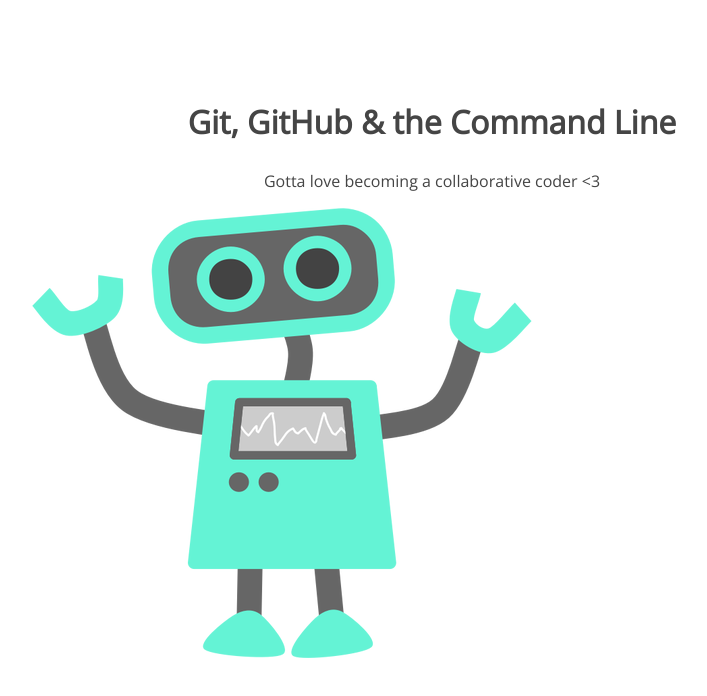
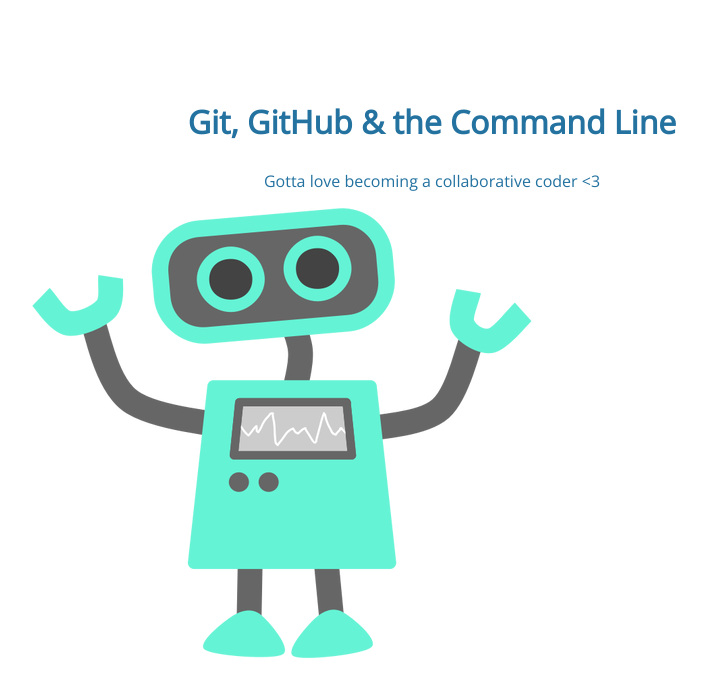
Before and after one commit to TerryDWarren/105-project, a plain HTML site: page index.html in a window 1280 px wide. Shown: the whole page, without its empty margins (208-915 px from the left). Drawn offline with nearby package versions, Linux system fonts and the light colour scheme.

Commit message:
change h1 color from black to blue

```diff
--- a/css/style.css
+++ b/css/style.css
@@ -5,7 +5,7 @@ section {
 section h1,
 section p {
 	text-align: center;
-	color: #454545;
+	color: #2372a0;
 }
 section h1 {
 	font: 32px 'Open Sans';
```
